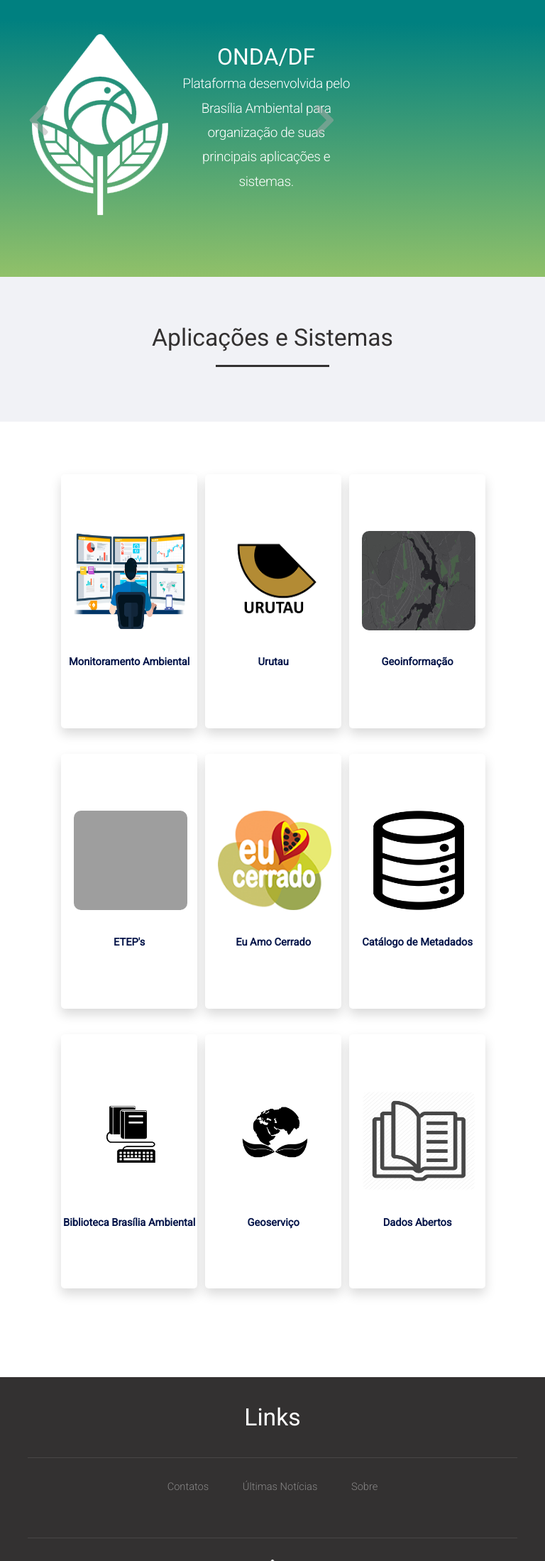
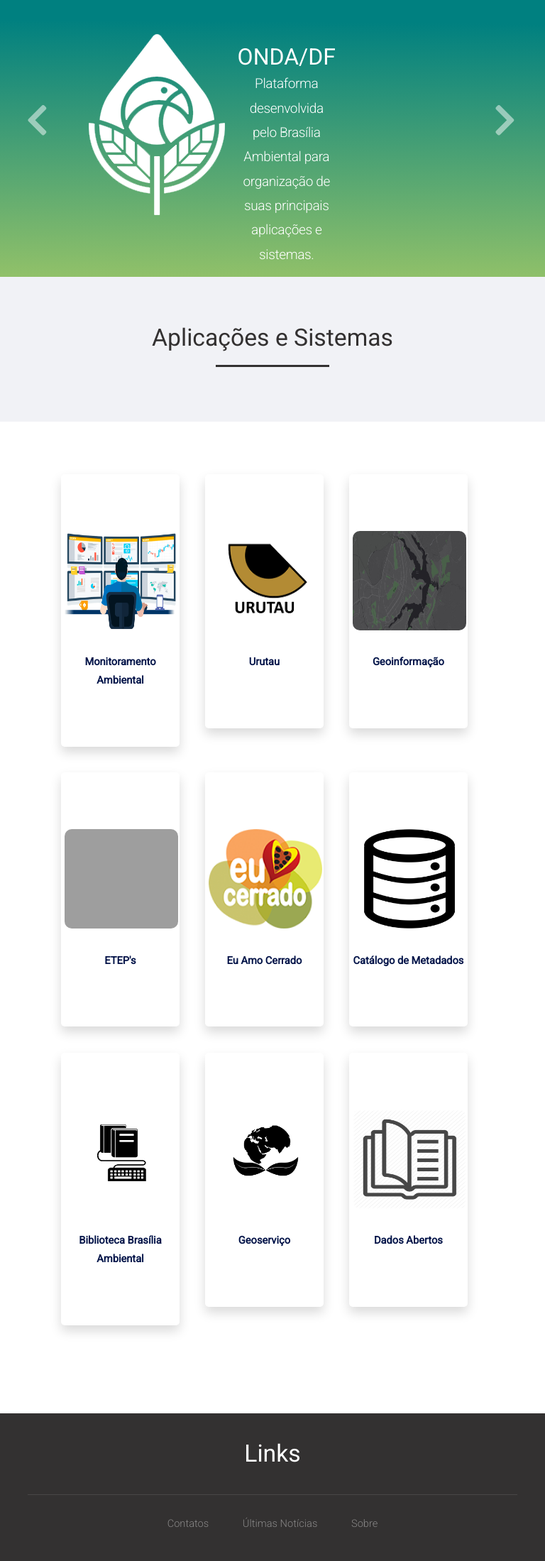
Before and after one commit to filp06/onda, a Django app: page / in a window 768 px wide. Shown: the part 119-2318 px from the top of the page at 71% size. Run offline with Django 3.2, Linux system fonts and the light colour scheme; data comes from the database, SQL or seed files in the repository; some libraries are stand-ins or nearby versions; grey boxes are pictures that could not be loaded.

Commit message:
Update home.html

```diff
--- a/projeto/templates/onda/home.html
+++ b/projeto/templates/onda/home.html
@@ -1,99 +1,7 @@
 {% extends "onda/base.html" %}
 {% load staticfiles %}
 {% block content %}
-<style>
-    @media (min-width: 1286px) {
-        /* Show in col-lg-5*/
 
-        .carousel-item img {
-            max-width: 300px;
-            border-radius: 15px;
-            margin-right: 7rem !important;
-            block-size: inherit;
-            filter: brightness(0) invert(1);
-            object-fit: cover;
-            display: inline-block;
-        }
-
-        .carousel-item p {
-            font-size: large;
-            inline-size: auto;
-            min-width: 30rem;
-            width: 100%;
-            color: #fff;
-        }
-    }
-
-    @media (min-width: 768px) and (max-width: 1286px) {
-        /* Show in col-md-4*/
-
-        .carousel-item img {
-            max-width: 300px;
-            border-radius: 15px;
-            margin-right: 3rem !important;
-            block-size: inherit;
-            filter: brightness(0) invert(1);
-            object-fit: cover;
-            display: inline-block;
-        }
-
-        .carousel-item p {
-            font-size: medium;
-            inline-size: auto;
-            min-width: 20rem;
-            width: 100%;
-            color: #fff;
-        }
-
-        .carousel-control-next {
-            left: 38rem;
-        }
-
-        .services .sec {
-            width: 12rem;
-        }
-
-    }
-
-    @media (min-width: 440px) and (max-width: 768px) {
-        /* Show in col-sm-6*/
-
-        .carousel-inner {
-            max-width: 20px;
-            right: 2rem;
-        }
-
-        .carousel-item img {
-            max-width: 200px;
-            border-radius: 15px;
-            margin-right: 1rem !important;
-            block-size: inherit;
-            filter: brightness(0) invert(1);
-            object-fit: cover;
-            display: inline-block;
-        }
-
-        .carousel-item p {
-            font-size: small;
-            inline-size: auto;
-            min-width: 15rem;
-            width: 100%;
-            color: #fff;
-        }
-
-        .pennant {
-            max-width: 250px;
-        }
-
-        .carousel-control-next {
-            left: 25rem;
-        }
-
-        .services .sec {
-            width: 12rem;
-        }
-    }
-</style>
 <title>ONDA/DF</title>
 <div id="banner">
     <div class="container">
@@ -108,7 +16,9 @@
                                 <div class="carousel-item col-12 col-sm-6 col-md-4 col-lg-5 {% if forloop.first %} active{% endif %}">
                                     <a href="{{ feed.link }}" style="text-decoration: none; color: #fff;">
                                         <div class="media" style="display: inline-flex;">
-                                            <img src="{{ feed.imagem.url }}" class="align-self-center mr-3">
+                                            <div class="imagem-carousel">
+                                                <img src="{{ feed.imagem.url }}" class="align-self-center mr-3">
+                                            </div>
                                             <div class="media-body" style="margin-top: 1rem;">
                                                 <h4 class="py-2">{{ feed.titulo }}</h4>
                                                 <p>{{ feed.descricao }}</p>
@@ -121,12 +31,12 @@
                             <a class="carousel-control-prev" href="#carousel-example" role="button" data-slide="prev"
                                 style="left: -13%">
                                 <i class="fa fa-chevron-left" aria-hidden="true"
-                                    style="color: darkgray; font-size: 50px;"></i>
+                                    style="font-size: 50px;"></i>
                                 <span class="sr-only">Previous</span>
                             </a>
                             <a class="carousel-control-next" href="#carousel-example" role="button" data-slide="next">
                                 <i class="fa fa-chevron-right" aria-hidden="true"
-                                    style="color: darkgray; font-size: 50px;"></i>
+                                    style="font-size: 50px;"></i>
                                 <span class="sr-only">Next</span>
                             </a>
                         </div>
```
